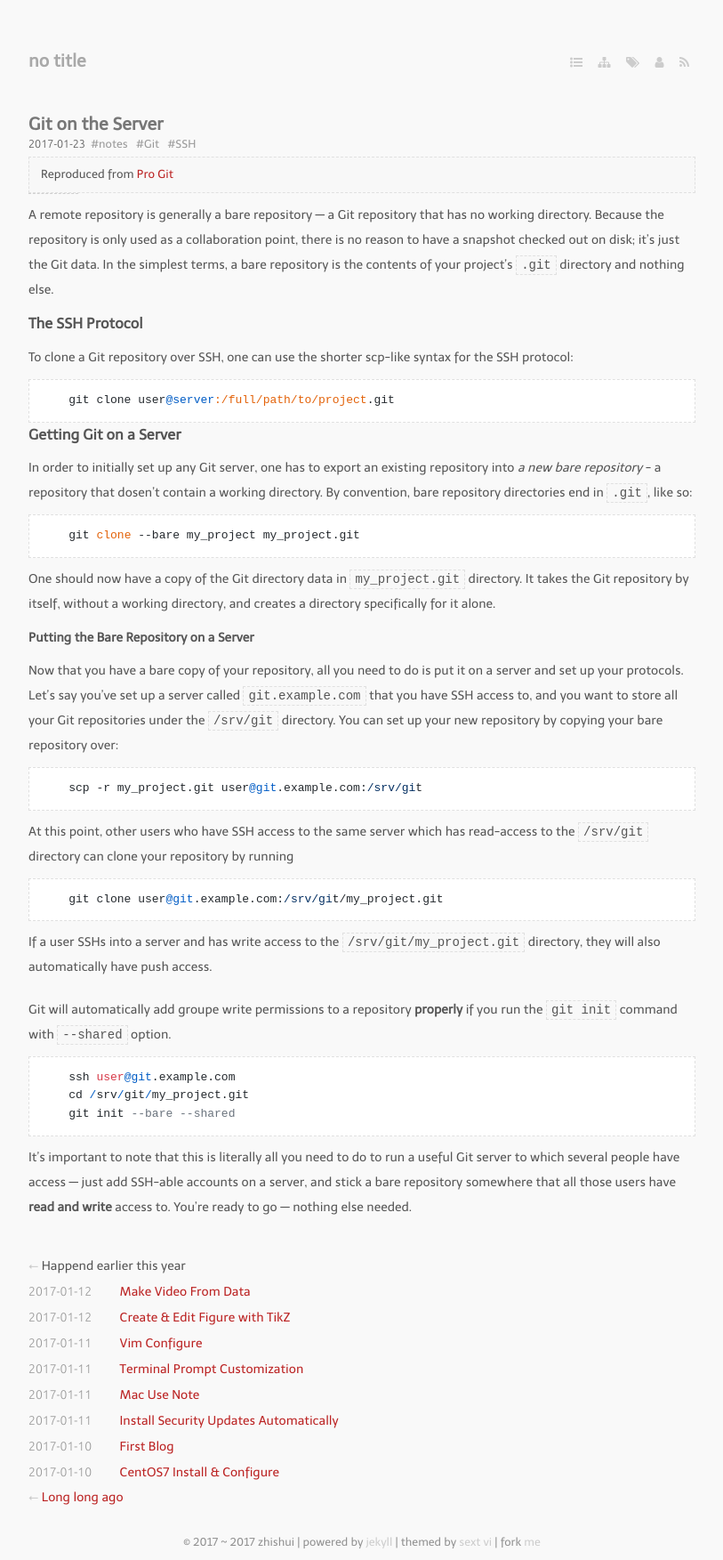
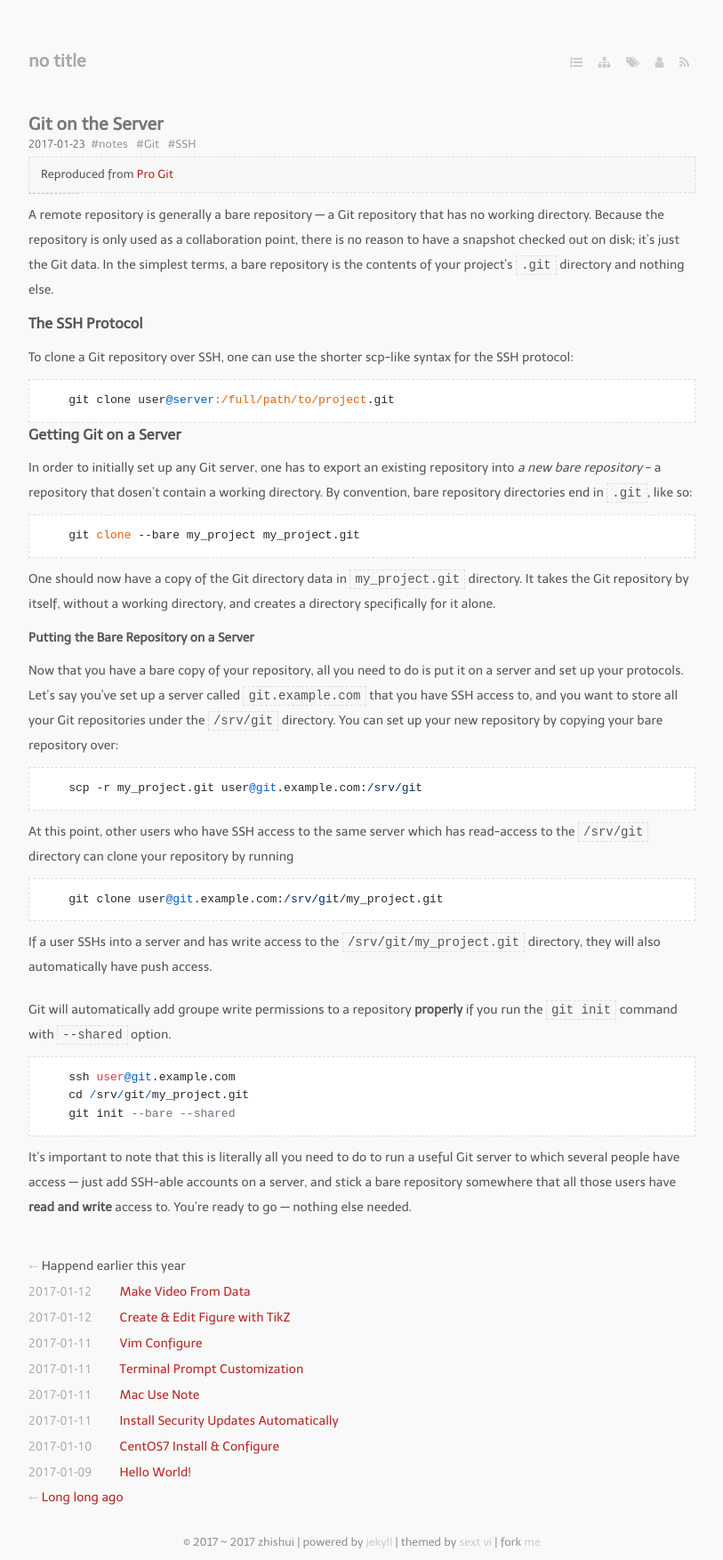
Before and after one commit to bizhishui/bizhishui.github.io, a Jekyll site: the page built from index.md, in a window 1280 px wide. Shown: the whole page at 89% size, without its empty margins (233-1046 px from the left). Built offline with Jekyll 4.4.1, drawn with Linux system fonts in a browser that asks for light colours; nearby versions of some CDN libraries; some web fonts are replaced; a script that is not in the unit is left out.

Commit message:
change first blog

```diff
--- a/_posts/2017-01-10-first-blog.md
+++ b/_posts/2017-01-09-Hello-World.md
@@ -1,5 +1,5 @@
 ---
-title: First Blog
+title: Hello World!
 layout: post
 guid: urn:uuid:3cf2f467-51a4-47f4-b086-46c31cad7060
 categories:
```
